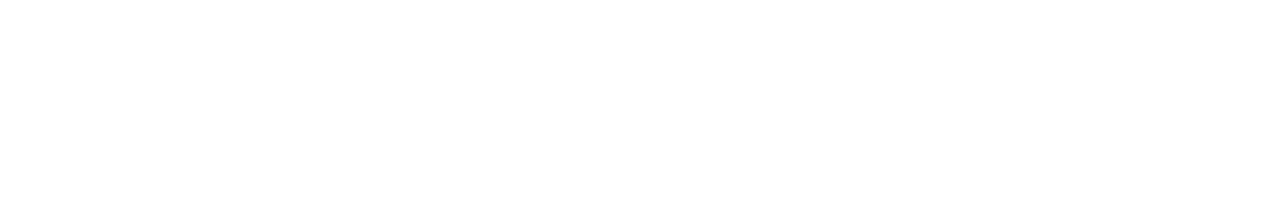
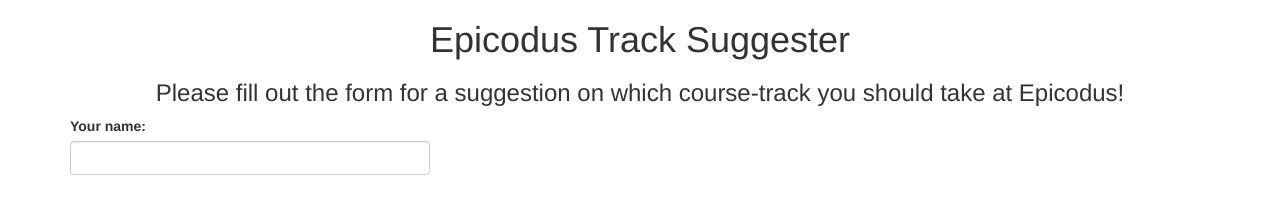
Before and after one commit to philip-putnam/track-suggester, a plain HTML site: page index.html in a window 1280 px wide. Drawn offline with Linux system fonts and the light colour scheme.

Commit message:
add container, form, and one form-group to index.html

```diff
--- a/css/styles.css
+++ b/css/styles.css
@@ -0,0 +1,3 @@
+header {
+  text-align: center;
+}
--- a/index.html
+++ b/index.html
@@ -5,10 +5,36 @@
     <link href="css/styles.css" rel="stylesheet" type="text/css">
     <script src="js/jquery-3.1.1.js"></script>
     <script src="js/scripts.js"></script>
-    <title>Enter Title</title>
+    <title>Epicodus Track Suggester</title>
   </head>
 
   <body>
+    <div class="container">
+      <header>
+        <h1>Epicodus Track Suggester</h1>
+        <h3>Please fill out the form for a suggestion on which course-track you should take at Epicodus!</h3>
+      </header>
 
+      <div class="blank">
+        <form>
+          <div class="row">
+            <div class="col-md-4">
+              <div class="form-group">
+                <label for="name">Your name:</label>
+                <input id="name" class="form-control" type="text">
+              </div>
+            </div>
+            <div class="col-md-4">
+            </div>
+            <div class="col-md-4">
+            </div>
+
+          </div>
+
+        </form>
+      </div>
+
+
+    </div>
   </body>
 </html>
```
